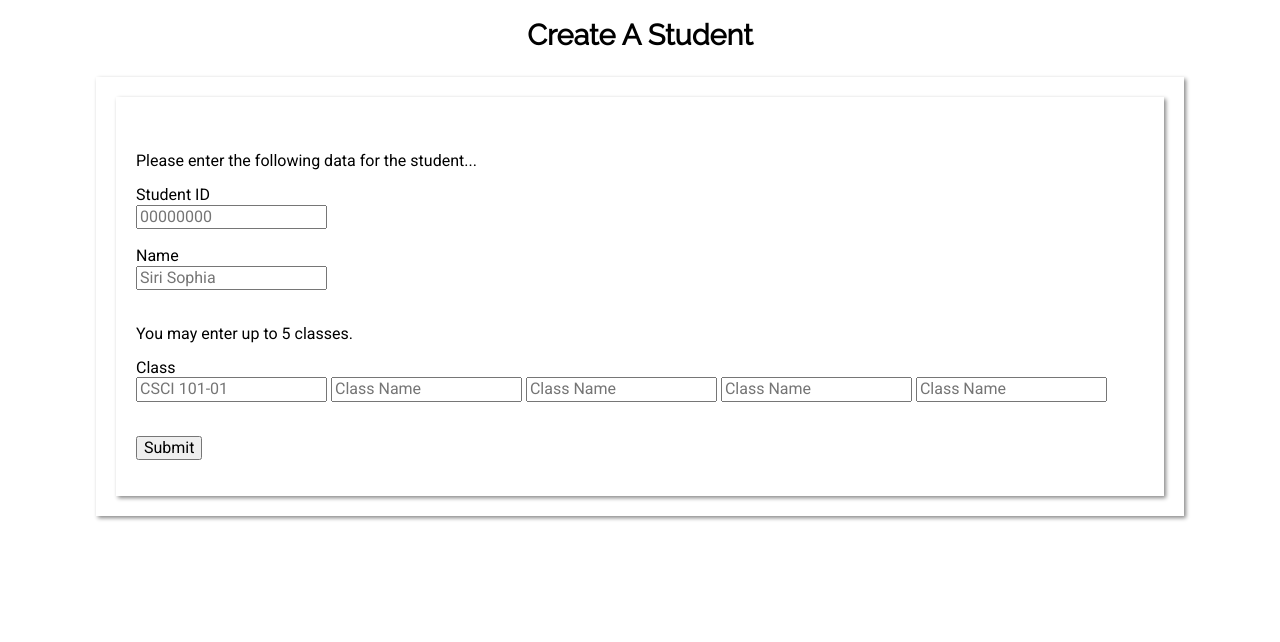
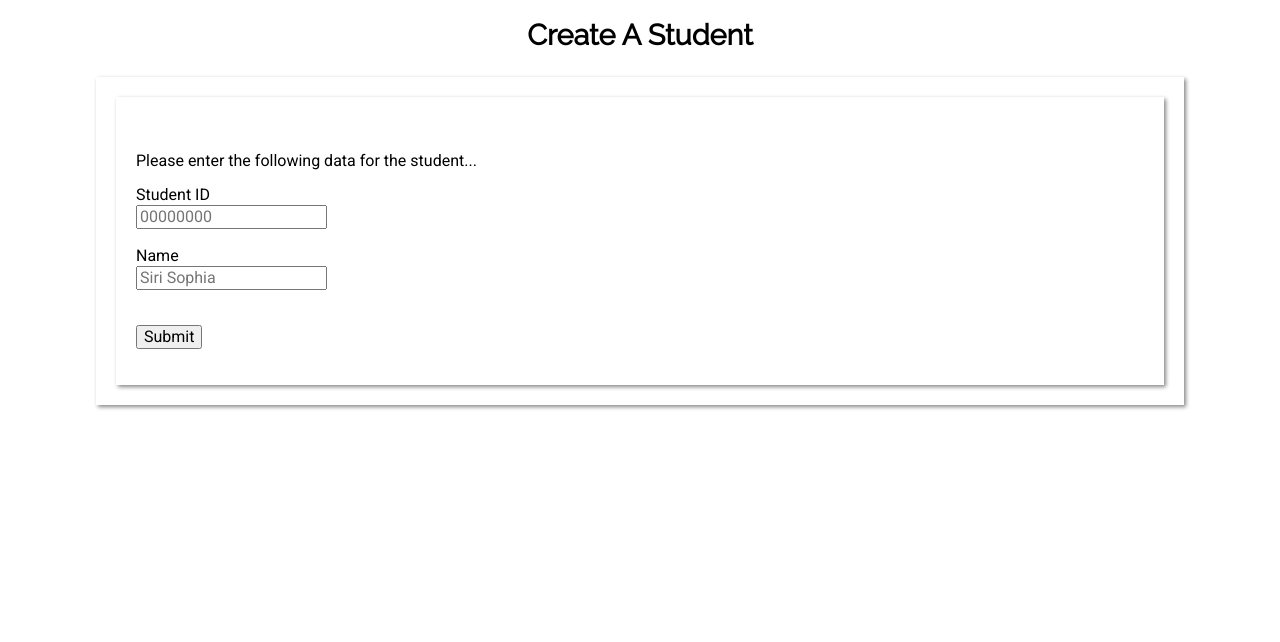
Before and after one commit to Christopher-Gallant/AgileTracker, a PHP site: page /applications/create_student.html in a window 1280 px wide. Shown: the top 642 px of the page. Run offline with PHP 8.4, Linux system fonts and the light colour scheme.

Commit message:
Updated creation pages

```diff
--- a/applications/create_student.html
+++ b/applications/create_student.html
@@ -21,13 +21,6 @@
 			<input name="stu_id" type="number" min="0" placeholder="00000000"/><br><br>
 			<label>Name</label><br>
 			<input name="name" type="text" placeholder="Siri Sophia"/><br><br>
-			<p>You may enter up to 5 classes.<br></p>
-			<label>Class</label><br>
-			<input name="class_id1" type="text" placeholder="CSCI 101-01"/>
-			<input name="class_id2" type="text" placeholder="Class Name"/>
-			<input name="class_id3" type="text" placeholder="Class Name"/>
-			<input name="class_id4" type="text" placeholder="Class Name"/>
-			<input name="class_id5" type="text" placeholder="Class Name"/><br><br>
 			<p><input type="submit" name="submit" value="Submit"></p>
       </form>
     </div>
```
Also changed, not shown: business/class_created.php (+6 -12 lines), business/student_created.php (+3 -14 lines).
